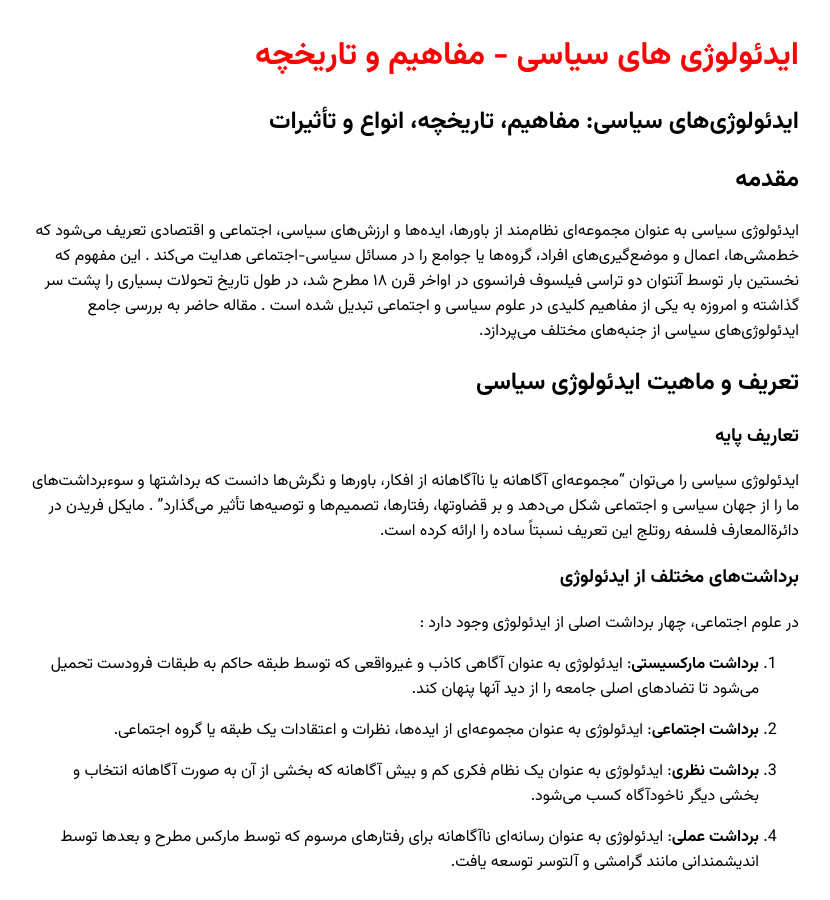
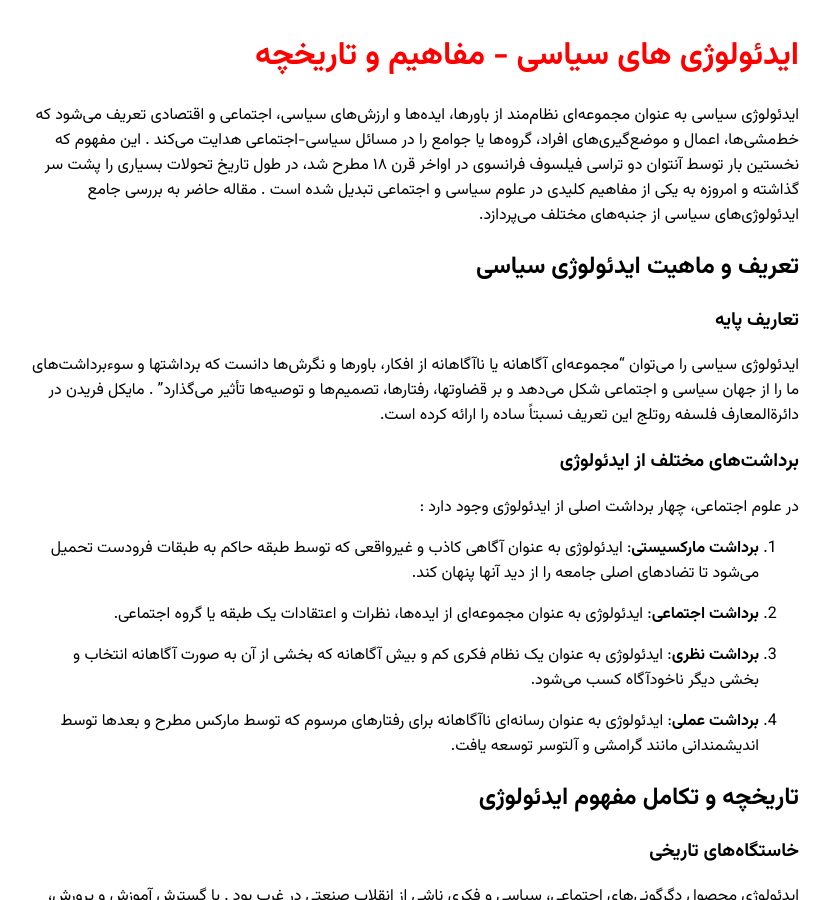
Before and after one commit to darkblog/darkblog.github.io, a Jekyll site: the page built from _posts/2025-6-28-23.md, in a window 1280 px wide and 900 px high. Shown: the whole window, without its empty margins (225-1055 px from the left). Built offline with Jekyll 4.4.1, drawn with Linux system fonts in a browser that asks for light colours.

Commit message:
Update and rename 2025-3-2-23.md to 2025-6-28-23.md

```diff
--- a/_posts/2025-3-2-23.md
+++ b/_posts/2025-6-28-23.md
@@ -2,10 +2,6 @@
 layout: post
 title: ایدئولوژی های سیاسی - مفاهیم و تاریخچه
 ---
-
-## ایدئولوژی‌های سیاسی: مفاهیم، تاریخچه، انواع و تأثیرات
-
-## مقدمه
 
 ایدئولوژی سیاسی به عنوان مجموعه‌ای نظام‌مند از باورها، ایده‌ها و ارزش‌های سیاسی، اجتماعی و اقتصادی تعریف می‌شود که خط‌مشی‌ها، اعمال و موضع‌گیری‌های افراد، گروه‌ها یا جوامع را در مسائل سیاسی-اجتماعی هدایت می‌کند . این مفهوم که نخستین بار توسط آنتوان دو تراسی فیلسوف فرانسوی در اواخر قرن ۱۸ مطرح شد، در طول تاریخ تحولات بسیاری را پشت سر گذاشته و امروزه به یکی از مفاهیم کلیدی در علوم سیاسی و اجتماعی تبدیل شده است . مقاله حاضر به بررسی جامع ایدئولوژی‌های سیاسی از جنبه‌های مختلف می‌پردازد.
 
```
